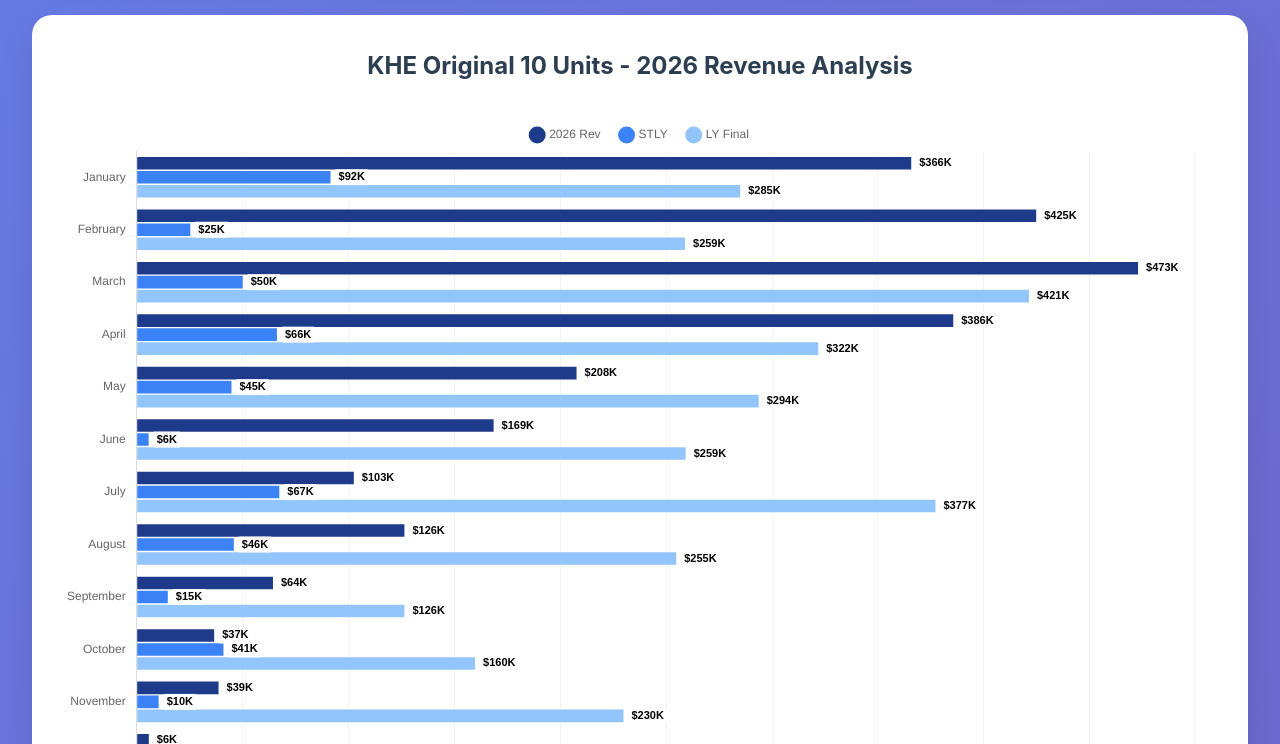
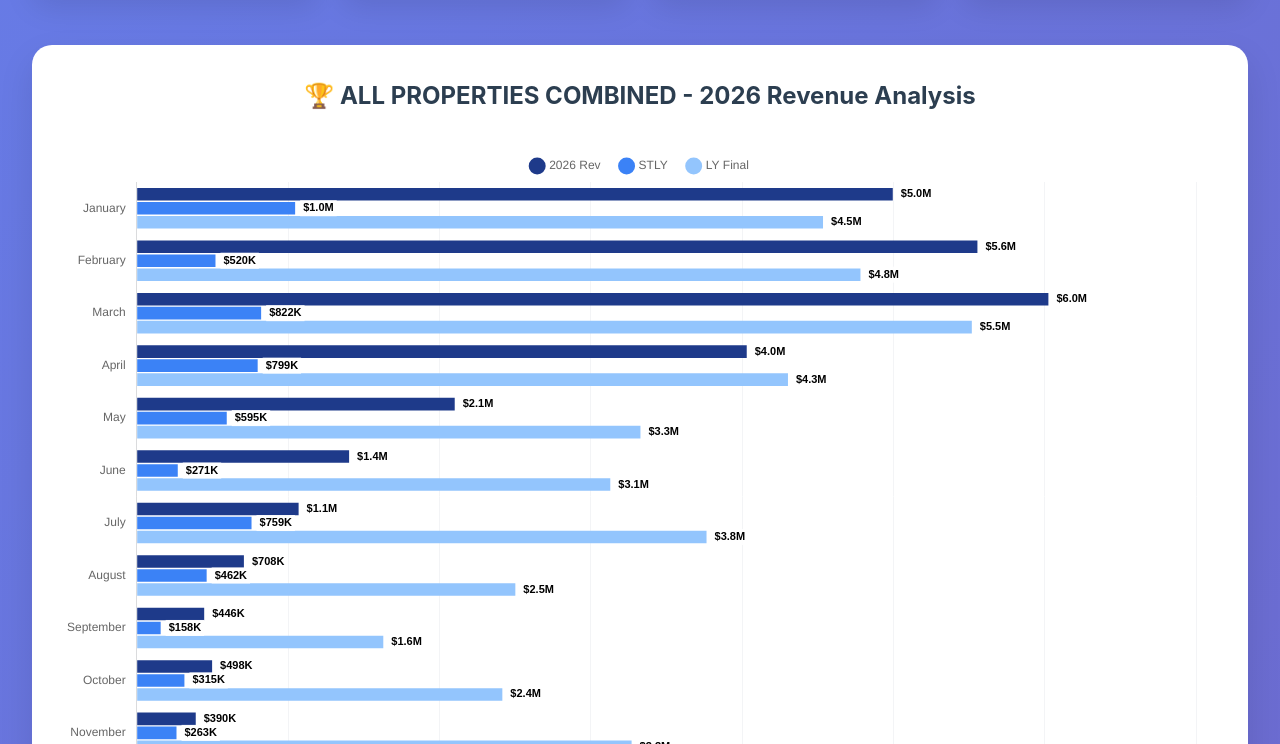
Before and after one commit to Brightwild/damien-revenue-reports, a website: page public/index.html in a window 1280 px wide. Shown: the part 480-1224 px from the top of the page. Drawn offline with nearby package versions, Linux system fonts and the light colour scheme.

Commit message:
Add All Properties Combined chart at top
- Shows total revenue across entire Brightwild portfolio
- Real data from complex_calendar table (not unit-specific)
- Added as first chart with crown emoji
- CY 2026: .6M total portfolio revenue
- Perfect overview before diving into unit-specific performance

```diff
--- a/public/data.json
+++ b/public/data.json
@@ -1,6 +1,13 @@
 {
-  "lastUpdated": "2026-04-04T18:19:00.000Z",
+  "lastUpdated": "2026-04-04T18:35:00.000Z",
   "unitGroups": {
+    "ALL_PROPERTIES": {
+      "name": "All Properties Combined",
+      "months": ["January", "February", "March", "April", "May", "June", "July", "August", "September", "October", "November", "December"],
+      "cy": [4994710, 5553893, 6022754, 4029972, 2100895, 1403176, 1069605, 708209, 445876, 498170, 390056, 351002],
+      "stly": [1046654, 520450, 822006, 799163, 594920, 271330, 758569, 462128, 158297, 315226, 262925, 256880],
+      "lyFinal": [4533934, 4781256, 5516888, 4302333, 3327800, 3128585, 3764378, 2501340, 1629063, 2415479, 3269381, 4651027]
+    },
     "KHE_ORIGINAL_10": {
       "name": "KHE Original 10",
       "months": ["January", "February", "March", "April", "May", "June", "July", "August", "September", "October", "November", "December"],
--- a/public/index.html
+++ b/public/index.html
@@ -139,6 +139,7 @@
 <body>
     <div class="header">
         <h1>📊 Damien's Sunday Reports</h1>
+        <p>Complete Portfolio + 5 Unit Groups</p>
         <p>Revenue Analysis Dashboard • Updated Every Sunday at 8:00 AM ET</p>
     </div>
 
@@ -148,6 +149,13 @@
         </div>
 
         <div class="charts-grid">
+            <div class="chart-card">
+                <div class="chart-title">🏆 ALL PROPERTIES COMBINED - 2026 Revenue Analysis</div>
+                <div class="chart-container">
+                    <canvas id="allPropertiesChart"></canvas>
+                </div>
+            </div>
+
             <div class="chart-card">
                 <div class="chart-title">KHE Original 10 Units - 2026 Revenue Analysis</div>
                 <div class="chart-container">
@@ -313,6 +321,7 @@
 
         function createCharts() {
             const chartConfigs = [
+                { id: 'allPropertiesChart', data: revenueData.unitGroups['ALL_PROPERTIES'] },
                 { id: 'kheChart', data: revenueData.unitGroups['KHE_ORIGINAL_10'] },
                 { id: 'gemmaChart', data: revenueData.unitGroups['GEMMA_4_UNITS'] },
                 { id: 'hcChart', data: revenueData.unitGroups['HC_50_UNITS'] },
```
